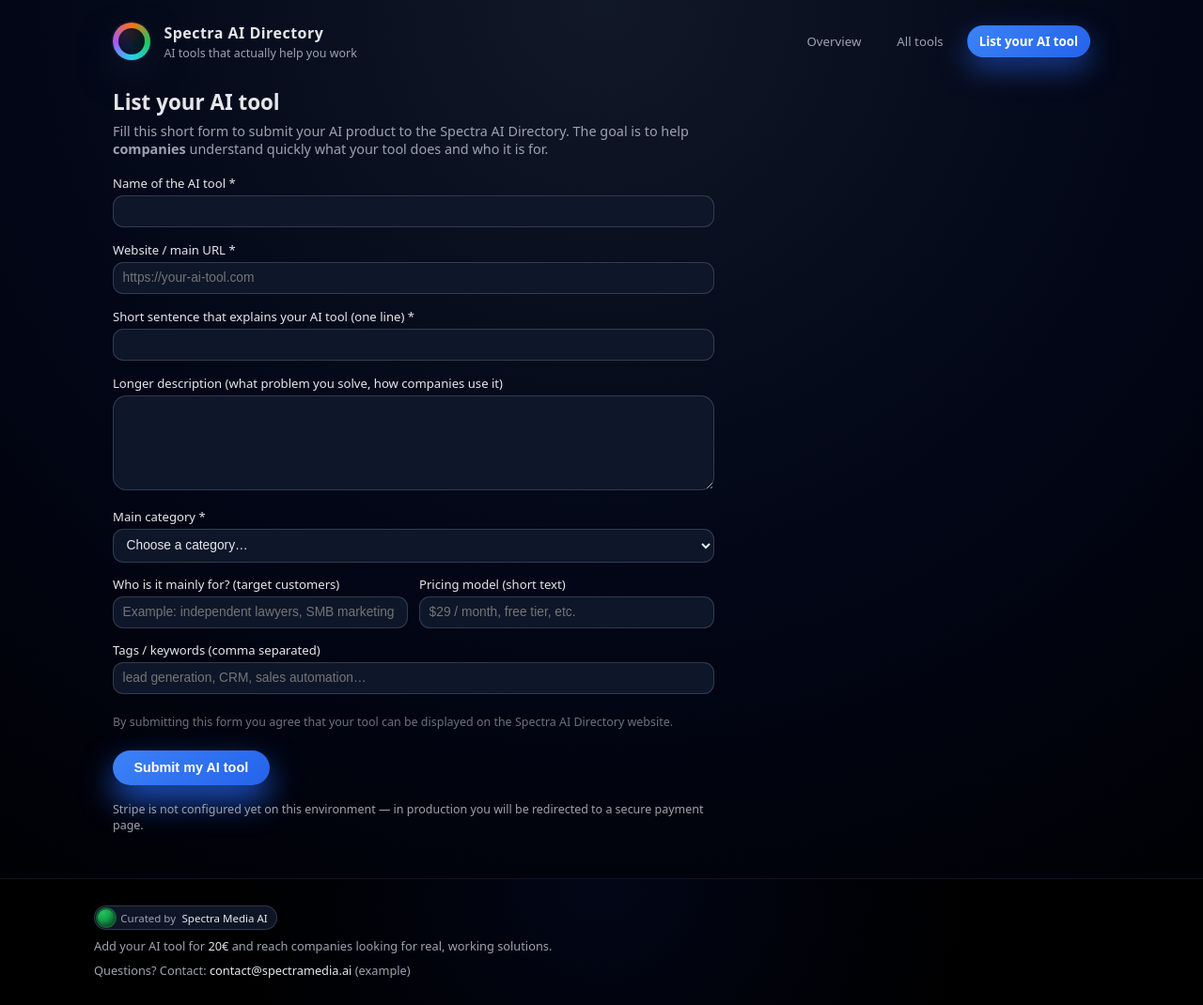
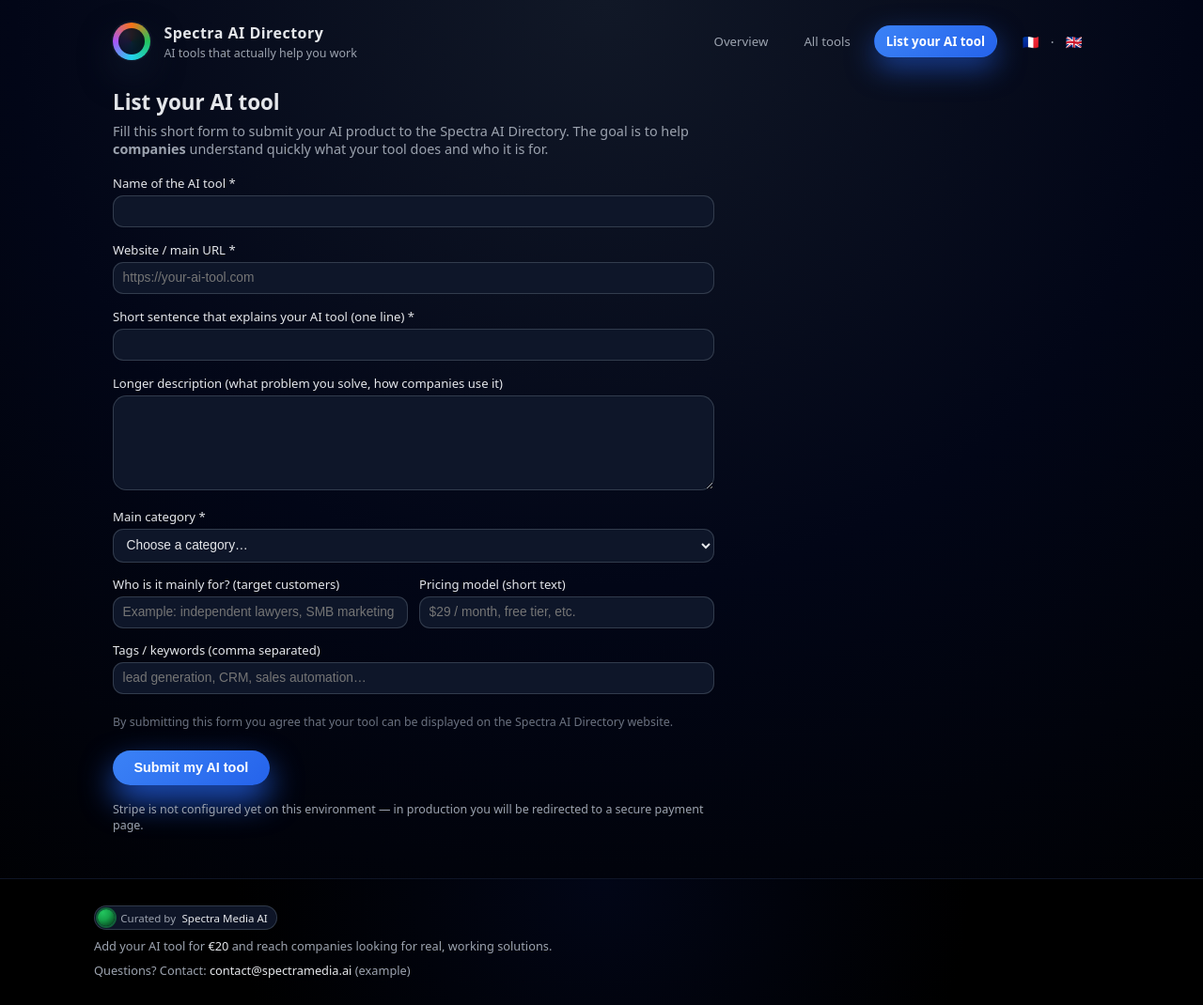
Before and after one commit to vincentbastille10/spectra_media_directory_english_version, a Flask app: page /add in a window 1280 px wide. Shown: the whole page at 94% size. Run offline with Flask 3, Linux system fonts and the light colour scheme.

Commit message:
Update base.html

```diff
--- a/templates/base.html
+++ b/templates/base.html
@@ -1,12 +1,20 @@
-
 <!doctype html>
 <html lang="en">
 <head>
   <meta charset="utf-8" />
-  <title>{% block title %}Spectra AI Directory — AI tools for companies{% endblock %}</title>
+  <title>{% block title %}Spectra AI Directory — Curated AI tools for businesses & teams{% endblock %}</title>
   <meta name="viewport" content="width=device-width, initial-scale=1" />
-  <meta name="description" content="Spectra AI Directory — a curated directory of AI tools for professionals and companies, with a focus on practical business use-cases." />
+  <meta name="description"
+        content="Spectra AI Directory is a curated directory of AI tools built for companies and professionals, focused on sales, productivity, customer support, analytics, content and developer tools." />
   <link rel="icon" href="/static/favicon.ico">
+
+  <!-- Open Graph / social -->
+  <meta property="og:title" content="Spectra AI Directory — Curated AI tools for businesses & teams" />
+  <meta property="og:description"
+        content="Discover AI tools that actually help companies sell more, support customers faster and automate operations. List your AI tool for €20." />
+  <meta property="og:type" content="website" />
+  <meta property="og:url" content="https://spectra-media-directory-english-version.onrender.com/" />
+  <meta property="og:image" content="/static/og-image.png" />
 
   <!-- Basic reset + fonts -->
   <style>
@@ -20,7 +28,7 @@
       --text: #e5e7eb;
       --muted: #9ca3af;
       --border-subtle: #1f2937;
-      --danger: #f97373;
+      --danger: #ef4444;
       --success: #4ade80;
       --radius-xl: 1.25rem;
       --shadow-soft: 0 22px 45px rgba(15,23,42,0.65);
@@ -147,6 +155,26 @@
       box-shadow: 0 18px 40px rgba(37,99,235,0.75);
     }
 
+    .lang-switch {
+      margin-left: .4rem;
+      font-size: .9rem;
+      color: var(--muted);
+      display: flex;
+      align-items: center;
+      gap: .25rem;
+    }
+
+    .lang-switch a {
+      padding: .18rem .45rem;
+      border-radius: .6rem;
+      border: 1px solid transparent;
+    }
+
+    .lang-switch a:hover {
+      border-color: rgba(148,163,184,0.5);
+      background: rgba(15,23,42,0.9);
+    }
+
     main {
       flex: 1;
     }
@@ -248,6 +276,13 @@
         <a href="{{ url_for('index') }}" class="nav-link">Overview</a>
         <a href="{{ url_for('annuaire_list') }}" class="nav-link">All tools</a>
         <a href="{{ url_for('ajouter') }}" class="nav-link primary">List your AI tool</a>
+
+        <!-- Switch FR / EN -->
+        <div class="lang-switch">
+          <a href="https://spectraaidirectory.onrender.com" title="Version française">🇫🇷</a>
+          <span>·</span>
+          <a href="https://spectra-media-directory-english-version.onrender.com" title="English version">🇬🇧</a>
+        </div>
       </nav>
     </header>
 
@@ -275,7 +310,7 @@
         </span>
       </div>
       <div>
-        Add your AI tool for <strong>20€</strong> and reach companies looking for real, working solutions.
+        Add your AI tool for <strong>€20</strong> and reach companies looking for real, working solutions.
       </div>
       <div>
         Questions? Contact: <strong>contact@spectramedia.ai</strong> (example)
```
